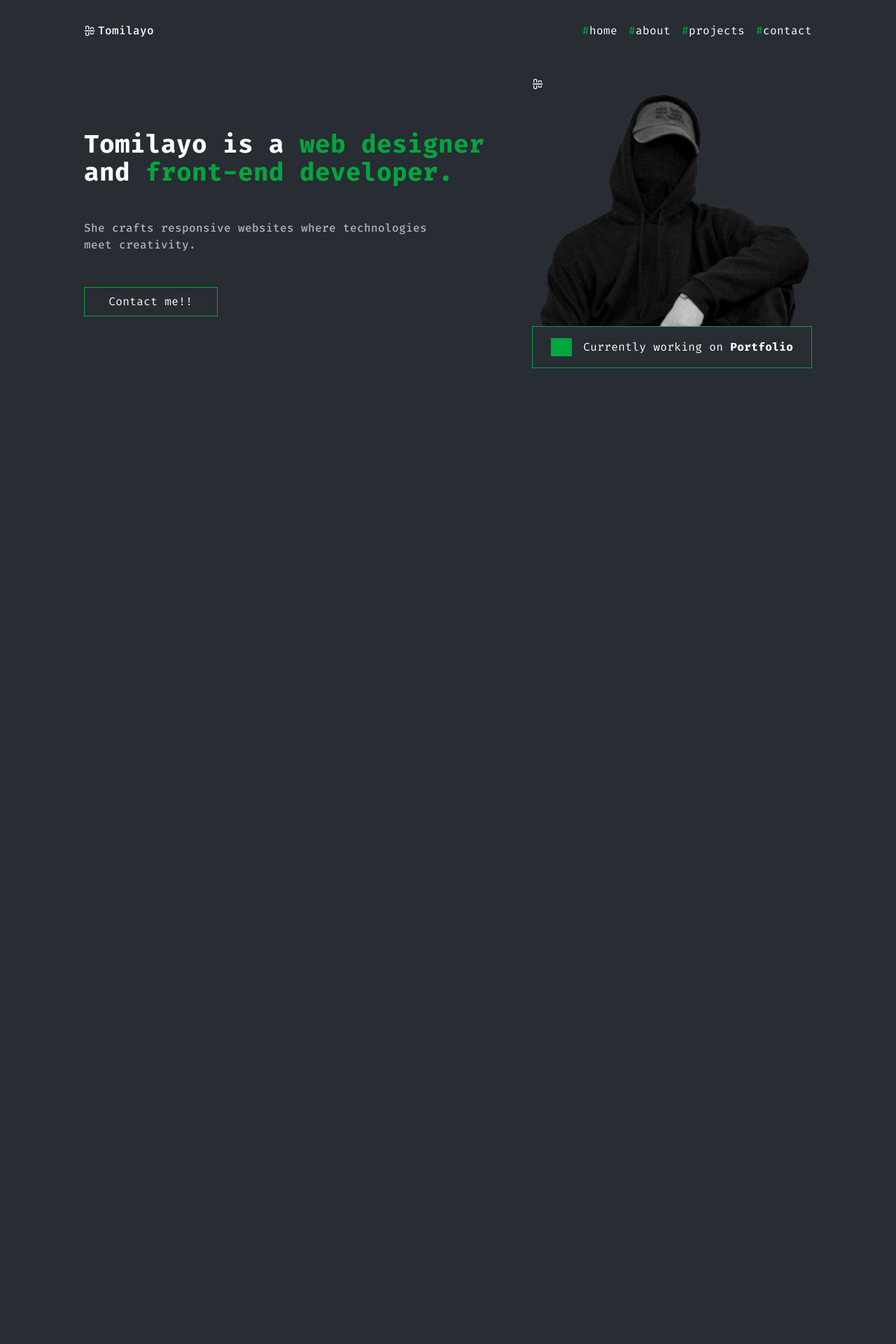
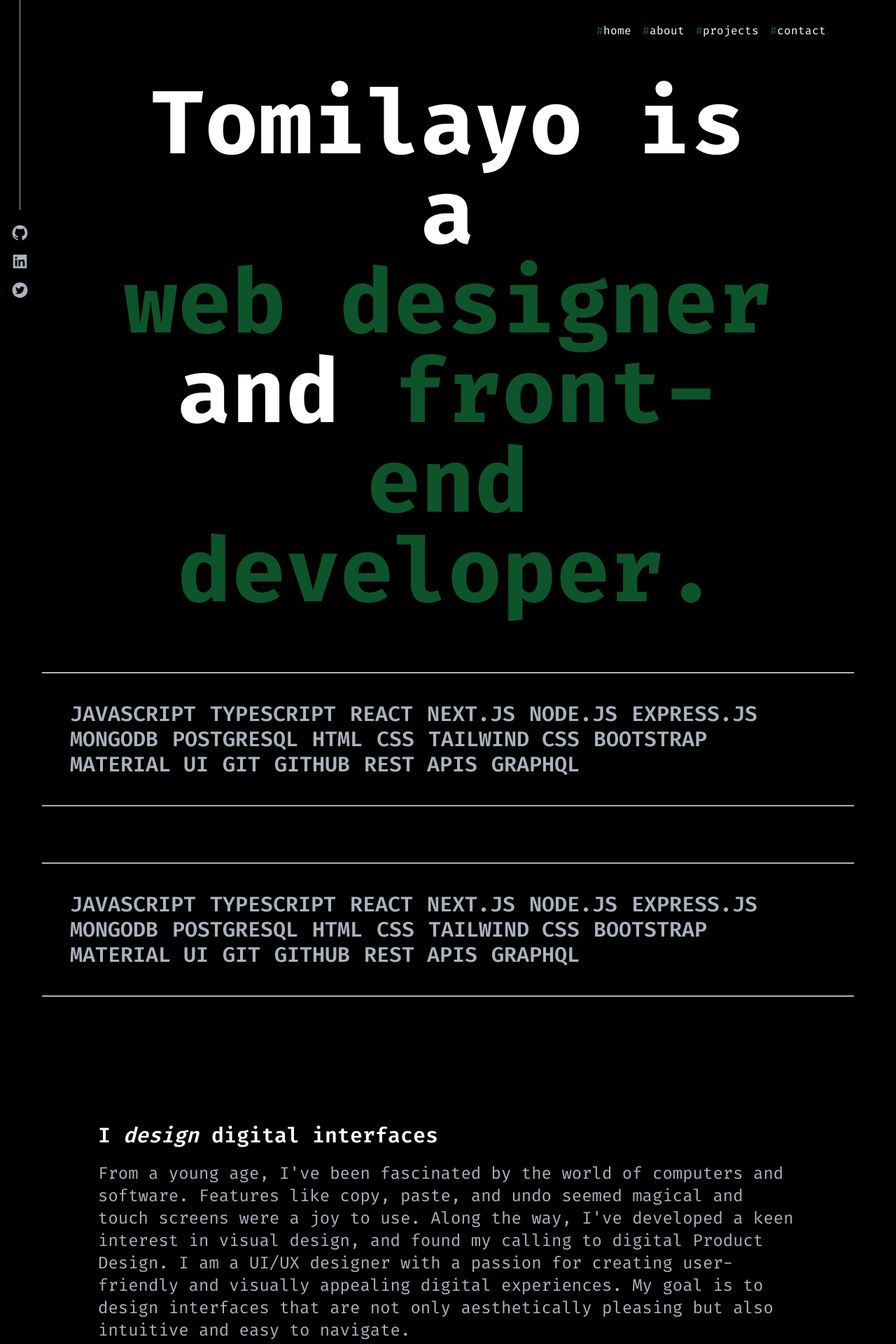
Before and after one commit to Milayo/tomilayo-portfolio-v2, a Next.js app: page / in a window 1280 px wide. Shown: the top 1920 px of the page at 70% size. Before the commit the page ends 800 px from the top, so only its background shows below. Built offline with nearby package versions, Linux system fonts and the light colour scheme.

Commit message:
updating about, skills section

```diff
--- a/src/app/(landing)/page.jsx
+++ b/src/app/(landing)/page.jsx
@@ -1,9 +1,14 @@
+import AboutSection from "@/components/sections/about";
 import HeroSection from "@/components/sections/hero";
+import SkillsSection from "@/components/sections/skills";
 
 export default function Home() {
   return (
     <div>
       <HeroSection />
+      <SkillsSection />
+      <SkillsSection />
+      <AboutSection />
     </div>
   );
 }
--- /dev/null
+++ b/src/components/layout/contactnav/index.jsx
@@ -0,0 +1,21 @@
+import React from "react";
+import {
+  AiFillGithub,
+  AiFillLinkedin,
+  AiFillTwitterCircle,
+} from "react-icons/ai";
+
+const ContactNav = () => {
+  return (
+    <div className="ml-4 h-100 fixed top-0 space-y-5 ">
+      <div className="border-l-1 border-[#ABB2BF] h-3/4 mx-3"></div>
+      <div className="flex flex-col gap-4 items-center">
+        <AiFillGithub size={25} className="text-[#ABB2BF]" />
+        <AiFillLinkedin size={25} className="text-[#ABB2BF]" />
+        <AiFillTwitterCircle size={25} className="text-[#ABB2BF]" />
+      </div>
+    </div>
+  );
+};
+
+export default ContactNav;
--- a/src/components/layout/header/index.jsx
+++ b/src/components/layout/header/index.jsx
@@ -3,26 +3,26 @@ import { LuAlignCenterHorizontal } from "react-icons/lu";
 
 const Header = () => {
   return (
-    <div className="flex justify-between px-30 pt-8 pb-2 tracking-wide">
+    <div className="flex justify-between px-25 pt-8 pb-2 tracking-wide">
       <div className="flex items-center gap-1">
-        <LuAlignCenterHorizontal />
-        <p className="font-medium">Tomilayo</p>
+        {/* <LuAlignCenterHorizontal size={25} /> */}
+        {/* <p className="font-medium">Tomilayo</p> */}
       </div>
       <nav className="flex gap-4 items-center">
         <Link href="/">
-          <span className="text-green-600">#</span>home
+          <span className="text-green-800">#</span>home
         </Link>
         <Link href="/about">
           {" "}
-          <span className="text-green-600">#</span>about
+          <span className="text-green-800">#</span>about
         </Link>
         <Link href="/projects">
           {" "}
-          <span className="text-green-600">#</span>projects
+          <span className="text-green-800">#</span>projects
         </Link>
         <Link href="/contact">
           {" "}
-          <span className="text-green-600">#</span>contact
+          <span className="text-green-800">#</span>contact
         </Link>
       </nav>
     </div>
--- a/src/components/layout/index.jsx
+++ b/src/components/layout/index.jsx
@@ -1,10 +1,12 @@
 import React from "react";
 import Header from "./header";
+import ContactNav from "./contactnav";
 
 const MainLayout = ({ children }) => {
   return (
     <div>
       <Header />
+      <ContactNav />
       <main>{children}</main>
     </div>
   );
--- /dev/null
+++ b/src/components/sections/about/index.jsx
@@ -0,0 +1,24 @@
+import React from "react";
+
+const AboutSection = () => {
+  return (
+    <div className="mx-30 p-5 py-25">
+      <h3 className="text-3xl font-semibold">
+        {" "}
+        I <i>design</i> digital interfaces
+      </h3>
+      <p className="text-2xl text-[#ABB2BF] mt-5">
+        {" "}
+        From a young age, I've been fascinated by the world of computers and
+        software. Features like copy, paste, and undo seemed magical and touch
+        screens were a joy to use. Along the way, I've developed a keen interest
+        in visual design, and found my calling to digital Product Design. I am a
+        UI/UX designer with a passion for creating user-friendly and visually
+        appealing digital experiences. My goal is to design interfaces that are
+        not only aesthetically pleasing but also intuitive and easy to navigate.{" "}
+      </p>
+    </div>
+  );
+};
+
+export default AboutSection;
--- a/src/components/sections/hero/index.jsx
+++ b/src/components/sections/hero/index.jsx
@@ -4,31 +4,35 @@ import { LuAlignCenterHorizontal } from "react-icons/lu";
 
 const HeroSection = () => {
   return (
-    <div className="flex justify-between my-12 px-30 tracking-wide">
-      <div className="self-center space-y-12">
-        <h2 className="text-4xl font-bold">
-          Tomilayo is a <span className="text-green-600">web designer</span>
+    <div className="flex justify-between my-12 px-35 tracking-wide">
+      <div className="space-y-12 flex flex-col  justify-center">
+        <h2 className="text-9xl font-bold text-center">
+          Tomilayo is a <br />{" "}
+          <span className="text-green-900">web designer</span>
           <br /> and{" "}
-          <span className="text-green-600">front-end developer.</span>
+          <span className="text-green-900">front-end developer.</span>
         </h2>
-        <p className="font-medium text-[#ABB2BF]">
+        {/* <p className="font-medium text-[#ABB2BF]">
           She crafts responsive websites where technologies
           <br />
           meet creativity.
         </p>
-        <Button>Contact me!!</Button>{" "}
+        <Button>Contact me!!</Button>{" "} */}
       </div>
 
-      <div className="">
-        <LuAlignCenterHorizontal />
+      {/* <div className="relative">
+        <LuAlignCenterHorizontal
+          size={120}
+          className="absolute text-green-600 opacity-20 left-5 top-15 -z-10"
+        />
         <Image src="/assets/Image.png" width={400} height={80} />{" "}
-        <div className="flex items-center justify-center gap-4 border border-green-600 p-4">
+        <div className="flex items-center justify-center gap-4 border border-green-600 p-3">
           <div className="border border-green-600 p-3 w-1/12 bg-green-600"></div>
           <p>
             Currently working on <span className="font-bold">Portfolio</span>
           </p>
         </div>
-      </div>
+      </div> */}
     </div>
   );
 };
--- /dev/null
+++ b/src/components/sections/skills/index.jsx
@@ -0,0 +1,17 @@
+import { skills } from "@/lib/skills";
+
+const SkillsSection = () => {
+  return (
+    <div className="border-y-2 border-[#ABB2BF] my-20 mx-15 p-10 flex flex-wrap gap-x-5">
+      {skills.map((skill, index) => (
+        <div key={index}>
+          <h3 className="text-3xl text-[#ABB2BF] uppercase font-semibold">
+            {skill}
+          </h3>
+        </div>
+      ))}
+    </div>
+  );
+};
+
+export default SkillsSection;
--- /dev/null
+++ b/src/lib/skills.jsx
@@ -0,0 +1,21 @@
+export const skills = [
+  "JavaScript",
+  "TypeScript",
+  "React",
+  "Next.js",
+  "Node.js",
+  "Express.js",
+  "MongoDB",
+  "PostgreSQL",
+  "HTML",
+  "CSS",
+  "Tailwind CSS",
+  "Bootstrap",
+  "Material UI",
+  "Git",
+  "GitHub",
+  "REST APIs",
+  "GraphQL",
+];
+
+export const skills2 = [];
--- a/src/styles/globals.css
+++ b/src/styles/globals.css
@@ -8,7 +8,7 @@
 
   html {
     font-family: var(--font-fira-code);
-    background-color: var(--color-bg);
+    background-color: black;
     color: white;
   }
 }
```
